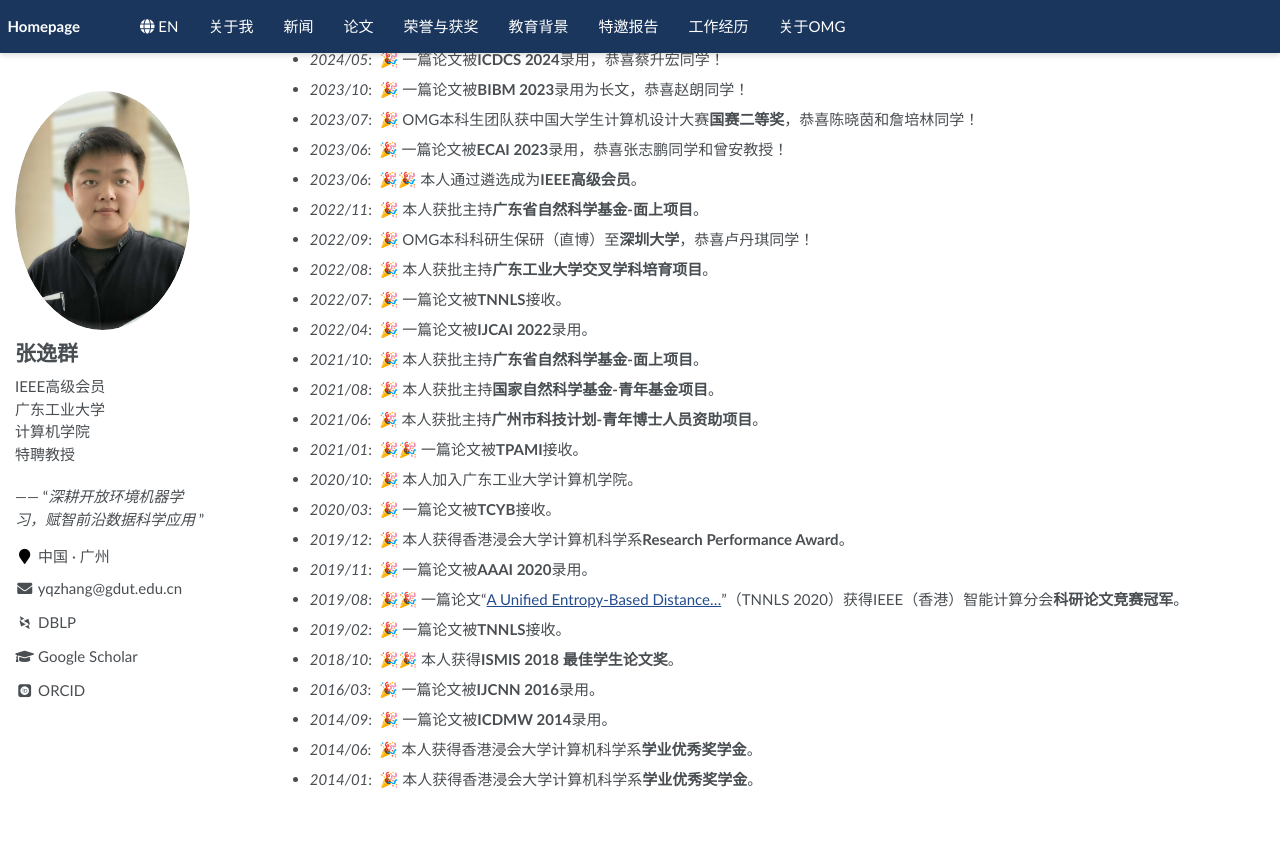
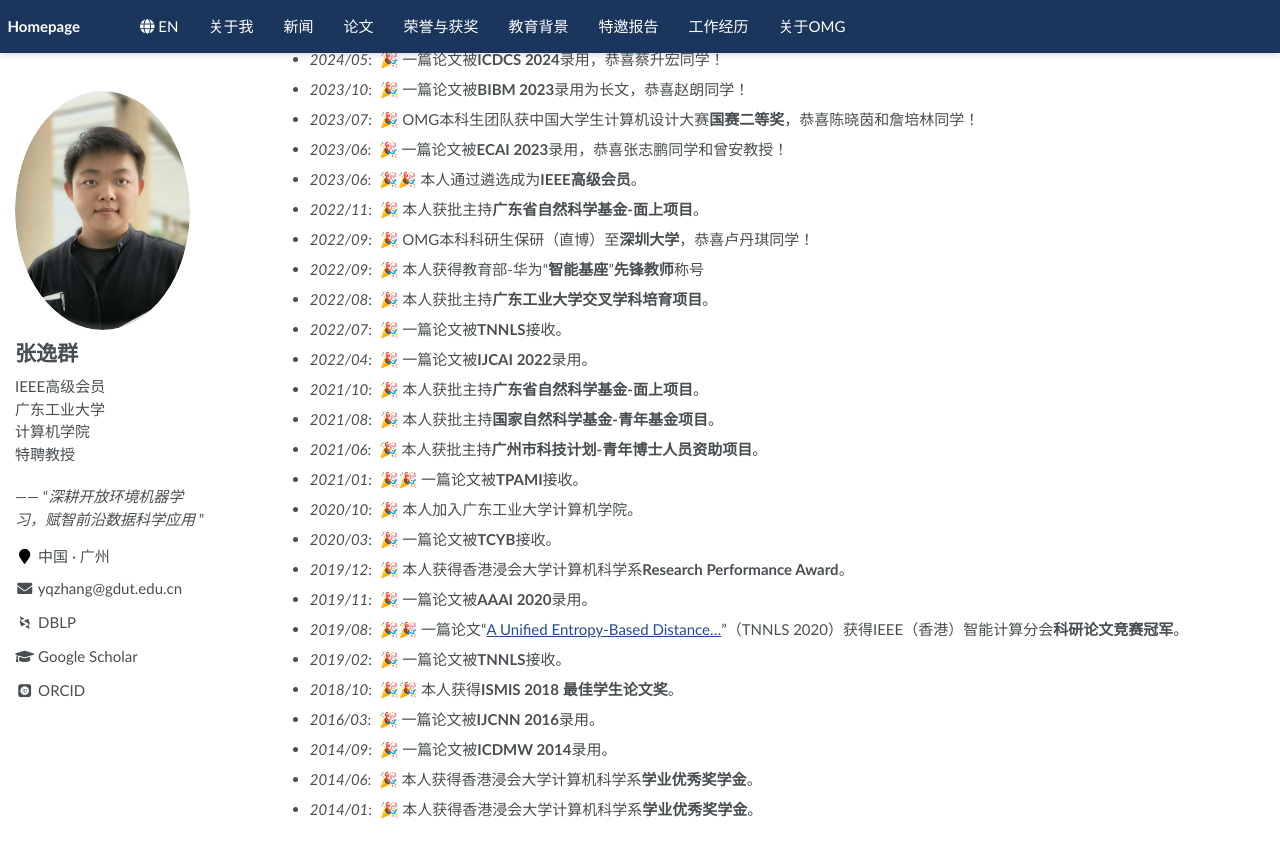
Before and after one commit to yqzhang-Zz/zh-news, a Jekyll site: the page built from _pages/about.md, in a window 1280 px wide and 900 px high, scrolled down 1618 px. Shown: the top 857 px of the window. Built offline with Jekyll 4.4.1, drawn with Linux system fonts in a browser that asks for light colours; some web fonts are replaced; a script that is not in the unit is left out; comment, search, counter and statistics services are not loaded.

Commit message:
Update about.md

```diff
--- a/_pages/about.md
+++ b/_pages/about.md
@@ -69,6 +69,7 @@ redirect_from:
 - *2023/06*: &nbsp;🎉🎉 本人通过遴选成为**IEEE高级会员**。
 - *2022/11*: &nbsp;🎉 本人获批主持**广东省自然科学基金-面上项目**。
 - *2022/09*: &nbsp;🎉 OMG本科科研生保研（直博）至**深圳大学**，恭喜卢丹琪同学！
+- *2022/09*: &nbsp;🎉 本人获得教育部-华为“**智能基座**”**先锋教师**称号
 - *2022/08*: &nbsp;🎉 本人获批主持**广东工业大学交叉学科培育项目**。
 - *2022/07*: &nbsp;🎉 一篇论文被**TNNLS**接收。
 - *2022/04*: &nbsp;🎉 一篇论文被**IJCAI 2022**录用。
```
